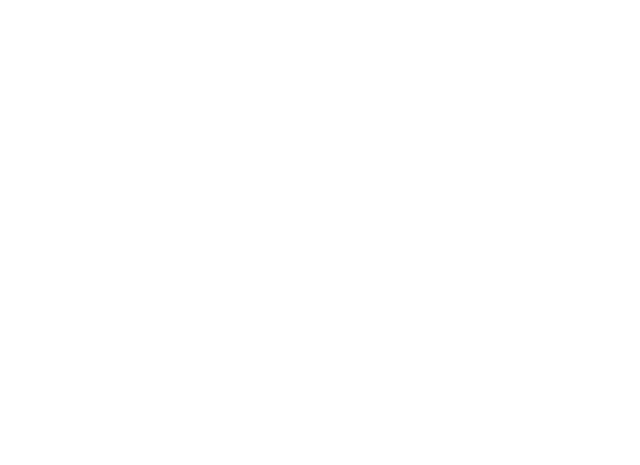
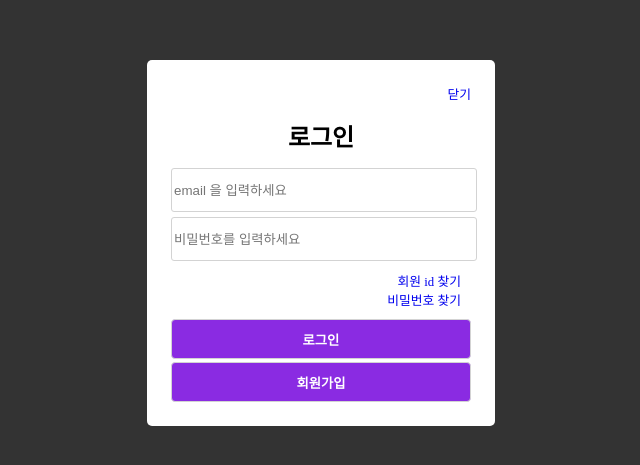
Before and after one commit to codestates/Homemade-client, a React (Create React App) app: page / in a window 1280 px wide. Shown: the part 157-622 px from the top of the page, without its empty margins (319-959 px from the left). Built offline with nearby package versions, Linux system fonts and the light colour scheme.

Commit message:
[client] ADD : Login화면 컴포넌트 화면 구성관련 코드 작성.
Login 컴포넌트에 대한 화면 구성관련 코드 작성함.

```diff
--- a/src/index.js
+++ b/src/index.js
@@ -1,10 +1,12 @@
 import React from "react";
 import ReactDOM from "react-dom";
 import App from "./App";
+import LoginForm from "./compoments/LoginForm";
 
 ReactDOM.render(
   <React.StrictMode>
     <App />
+    <LoginForm />
   </React.StrictMode>,
   document.getElementById("root"),
 );
```
Also changed, not shown: 1 other file (tests, documents, lock files or other folders).
